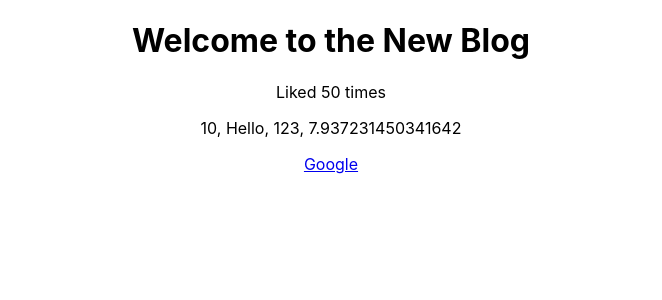
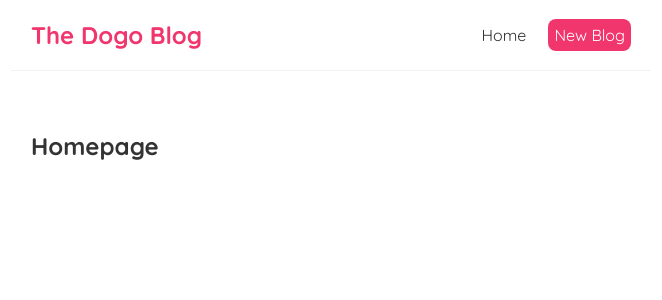
Before and after one commit to ecamel1/youtube-projects, a React (Create React App) app in the folder NetNinja-React/blog/: page / in a window 1280 px wide. Shown: the top 300 px of the page, without its empty margins (309-971 px from the left). Built offline with nearby package versions, Linux system fonts and the light colour scheme.

Commit message:
#6 inline css example in jsx

```diff
--- a/NetNinja-React/blog/src/App.css
+++ /dev/null
@@ -1,38 +0,0 @@
-.App {
-  text-align: center;
-}
-
-.App-logo {
-  height: 40vmin;
-  pointer-events: none;
-}
-
-@media (prefers-reduced-motion: no-preference) {
-  .App-logo {
-    animation: App-logo-spin infinite 20s linear;
-  }
-}
-
-.App-header {
-  background-color: #282c34;
-  min-height: 100vh;
-  display: flex;
-  flex-direction: column;
-  align-items: center;
-  justify-content: center;
-  font-size: calc(10px + 2vmin);
-  color: white;
-}
-
-.App-link {
-  color: #61dafb;
-}
-
-@keyframes App-logo-spin {
-  from {
-    transform: rotate(0deg);
-  }
-  to {
-    transform: rotate(360deg);
-  }
-}
--- a/NetNinja-React/blog/src/App.js
+++ b/NetNinja-React/blog/src/App.js
@@ -1,24 +1,13 @@
-import './App.css';
+import Navbar from "./Navbar";
+import Home from './Home';
 
 //We can write as much javascript as we want before the return();
 function App() {
-  const title = "Welcome to the New Blog";
-  const likes = 50;
-  //const person = { name: "Yo", age: 10 };
-  const link = "https://www.google.com/";
-
   return (
     <div className="App">
+      <Navbar />
       <div className="content">
-
-        {/* React will look for the variable and display it */}
-        <h1>{ title }</h1>
-        <p>Liked { likes } times </p>
-
-        {/* <p>{ person }</p> */}
-        <p>{10}, {"Hello"}, {[1,2,3]}, {Math.random() * 10}</p>
-
-        <a href={ link }>Google </a>
+        <Home />
       </div>
     </div>
   );
--- /dev/null
+++ b/NetNinja-React/blog/src/Home.js
@@ -0,0 +1,9 @@
+function Home() {
+    return (
+        <div className="Home">
+            <h2> Homepage </h2>
+        </div>
+    );
+}
+
+export default Home;
--- /dev/null
+++ b/NetNinja-React/blog/src/Navbar.js
@@ -0,0 +1,19 @@
+// This is a stateless functional component (sfc)
+//It doesn't have to be an arrow function
+const Navbar = () => {
+    return (
+        <nav className="navbar">
+            <h1>The Dogo Blog</h1>
+            <div className="links">
+                <a href="/">Home</a>
+                <a href="/create" style={{
+                    color: "white",
+                    backgroundColor: '#f1356d',
+                    borderRadius: '8px'
+                }}>New Blog</a>
+            </div>
+        </nav>
+    );
+}
+
+export default Navbar;
--- a/NetNinja-React/blog/src/index.css
+++ b/NetNinja-React/blog/src/index.css
@@ -1,13 +1,35 @@
-body {
+@import url('https://fonts.googleapis.com/css2?family=Quicksand:wght@300;400;500;600;700&display=swap');
+
+/* base styles */
+* {
   margin: 0;
-  font-family: -apple-system, BlinkMacSystemFont, 'Segoe UI', 'Roboto', 'Oxygen',
-    'Ubuntu', 'Cantarell', 'Fira Sans', 'Droid Sans', 'Helvetica Neue',
-    sans-serif;
-  -webkit-font-smoothing: antialiased;
-  -moz-osx-font-smoothing: grayscale;
+  font-family: "Quicksand";
+  color: #333;
 }
-
-code {
-  font-family: source-code-pro, Menlo, Monaco, Consolas, 'Courier New',
-    monospace;
+.navbar {
+  padding: 20px;
+  display: flex;
+  align-items: center;
+  max-width: 600px;
+  margin: 0 auto;
+  border-bottom: 1px solid #f2f2f2;
 }
+.navbar h1 {
+  color: #f1356d;
+}
+.navbar .links {
+  margin-left: auto;
+}
+.navbar a {
+  margin-left: 16px;
+  text-decoration: none;
+  padding: 6px;
+}
+.navbar a:hover {
+  color: #f1356d;
+}
+.content {
+  max-width: 600px;
+  margin: 40px auto;
+  padding: 20px;
+}
```
Also changed, not shown: 1 other file (tests, documents, lock files or other folders).
